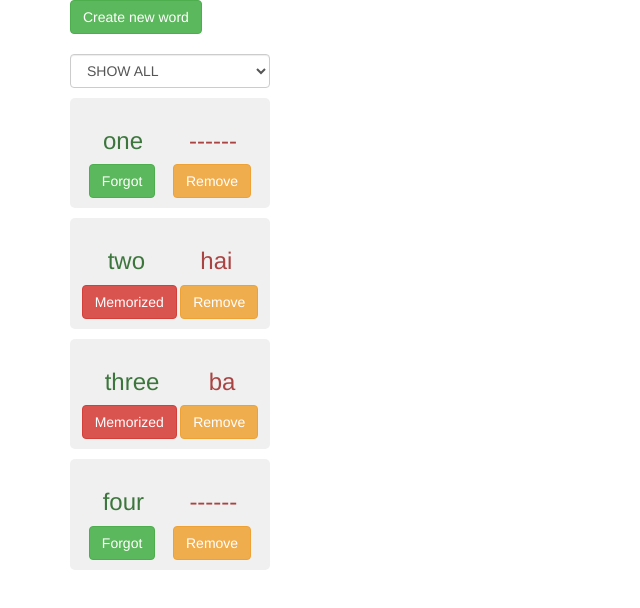
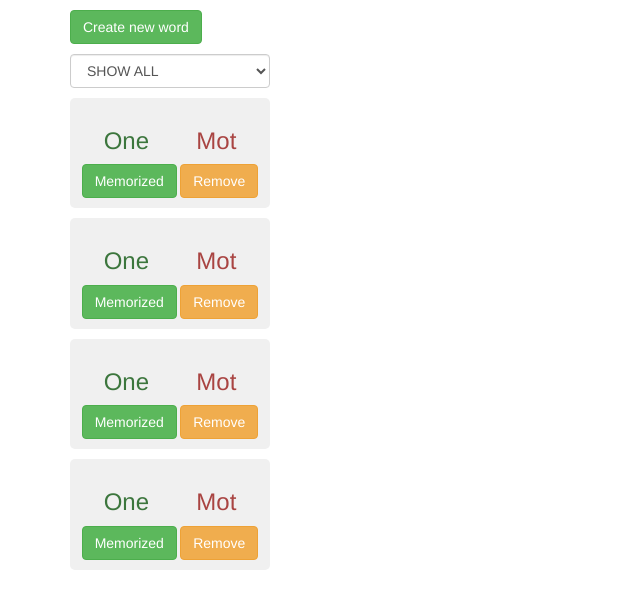
Before and after one commit to saigonwanderlust/ng1003, an Angular app: page / in a window 1280 px wide. Shown: the top 608 px of the page, without its empty margins (0-640 px from the left). Built offline with nearby package versions, Linux system fonts and the light colour scheme.

Commit message:
interact

```diff
--- a/src/app/components/list-words/list-words.component.html
+++ b/src/app/components/list-words/list-words.component.html
@@ -1,57 +1,5 @@
-<button class="btn btn-success" *ngIf="!shouldShowForm" (click)="toggleForm();">
-    Create new word
-</button>
-<br>
-<br>
-<select class="form-control" style="width: 200px;" [(ngModel)]="filterMode">
-    <option value="SHOW_ALL">SHOW ALL</option>
-    <option value="SHOW_FORGOT">SHOW FORGOT</option>
-    <option value="SHOW_MEMORIZED">SHOW MEMORIZED</option>
-</select>
-<div class="form-group word-form" *ngIf="shouldShowForm">
-    <input
-        placeholder="English"
-        class="form-control"
-        [(ngModel)]="txtEn"
-    />
-    <br />
-    <input
-        placeholder="Vietnamese"
-        class="form-control"
-        [(ngModel)]="txtVn"
-    />
-    <br />
-    <div class="btn-container">
-        <button class="btn btn-success" (click)="addWord();">
-            Add word
-        </button>
-        <button
-            class="btn btn-danger"
-            (click)="toggleForm();"
-        >
-            Cancel
-        </button>
-    </div>
+<app-word-form></app-word-form>
+<app-word-filter></app-word-filter>
+<div class="word" *ngFor="let word of words">
+    <app-word-item></app-word-item>
 </div>
-<div class="word" *ngFor="let word of filteredWords">
-    <div class="word-container">
-    <h3 class="text-success">{{ word.en }}</h3>
-    <h3 class="text-danger">
-        {{ word.isMemorized ? '------' : word.vn }}
-    </h3>
-    </div>
-    <div class="btn-container">
-    <button
-        class="{{ word.isMemorized ? 'btn btn-success' : 'btn btn-danger' }}"
-        (click)="toggleIsMemorized(word._id);"
-    >
-        {{ word.isMemorized ? 'Forgot' : 'Memorized' }}
-    </button>
-    <button
-        class="btn btn-warning"
-        (click)="removeWord(word._id);"
-    >
-        Remove
-    </button>
-    </div>
-</div>
--- a/src/app/components/list-words/list-words.component.ts
+++ b/src/app/components/list-words/list-words.component.ts
@@ -12,34 +12,4 @@ export class ListWordsComponent {
     txtVn = '';
     shouldShowForm = false;
     filterMode = 'SHOW_ALL';
-
-    addWord() {
-        const word = new Word(this.txtEn, this.txtVn);
-        this.words.push(word);
-        this.txtEn = '';
-        this.txtVn = '';
-        this.toggleForm();
-    }
-
-    removeWord(_id: string) {
-        const index = this.words.findIndex(word => word._id === _id);
-        this.words.splice(index, 1);
-    }
-
-    toggleIsMemorized(_id: string) {
-        const wordItem = this.words.find(word => word._id === _id);
-        wordItem.isMemorized = !wordItem.isMemorized;
-    }
-
-    toggleForm() {
-        this.shouldShowForm = !this.shouldShowForm;
-    }
-
-    get filteredWords(): Word[] {
-        return this.words.filter(word => {
-            if (this.filterMode === 'SHOW_ALL') return true;
-            if (this.filterMode === 'SHOW_FORGOT') return !word.isMemorized;
-            return word.isMemorized;
-        });
-    }
 }
--- /dev/null
+++ b/src/app/components/list-words/word-filter.component.ts
@@ -0,0 +1,14 @@
+import { Component } from '@angular/core';
+
+@Component({
+  selector: 'app-word-filter',
+  template: `
+    <select class="form-control" style="width: 200px;">
+        <option value="SHOW_ALL">SHOW ALL</option>
+        <option value="SHOW_FORGOT">SHOW FORGOT</option>
+        <option value="SHOW_MEMORIZED">SHOW MEMORIZED</option>
+    </select>
+  `
+})
+
+export class WordFilterComponent {}
--- /dev/null
+++ b/src/app/components/list-words/word-form.component.ts
@@ -0,0 +1,43 @@
+import { Component } from '@angular/core';
+
+@Component({
+  selector: 'app-word-form',
+  template: `
+    <div style="margin-top: 10px; margin-bottom: 10px">
+        <button class="btn btn-success" *ngIf="!shouldShowForm" (click)="toggleForm();">
+          Create new word
+        </button>
+        <div class="form-group word-form" *ngIf="shouldShowForm">
+            <input
+                placeholder="English"
+                class="form-control"
+            />
+            <br />
+            <input
+                placeholder="Vietnamese"
+                class="form-control"
+            />
+            <br />
+            <div class="btn-container">
+                <button class="btn btn-success">
+                    Add word
+                </button>
+                <button
+                    class="btn btn-danger"
+                    (click)="toggleForm();"
+                >
+                    Cancel
+                </button>
+            </div>
+        </div>
+    </div>
+  `
+})
+
+export class WordFormComponent {
+    shouldShowForm = false;
+
+    toggleForm() {
+        this.shouldShowForm = !this.shouldShowForm;
+    }
+}
--- /dev/null
+++ b/src/app/components/list-words/word-item.component.ts
@@ -0,0 +1,27 @@
+import { Component } from '@angular/core';
+
+@Component({
+  selector: 'app-word-item',
+  template: `
+    <div class="word-container">
+      <h3 class="text-success">One</h3>
+      <h3 class="text-danger">
+          Mot
+      </h3>
+      </div>
+      <div class="btn-container">
+      <button
+          class="btn btn-success"
+      >
+        Memorized
+      </button>
+      <button
+          class="btn btn-warning"
+      >
+          Remove
+      </button>
+    </div>
+  `
+})
+
+export class WordItemComponent {}
```
Also changed, not shown: src/app/app.module.ts (+8 -1 lines).
